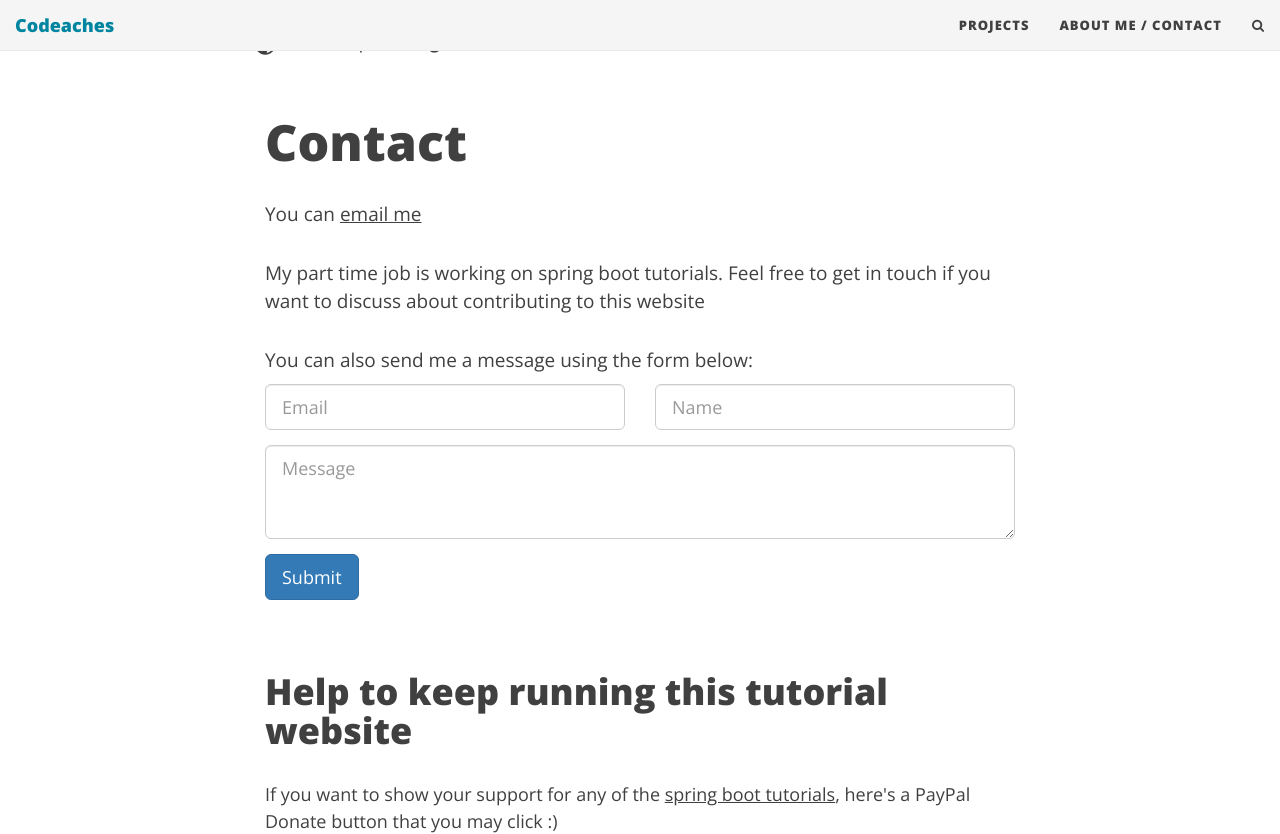
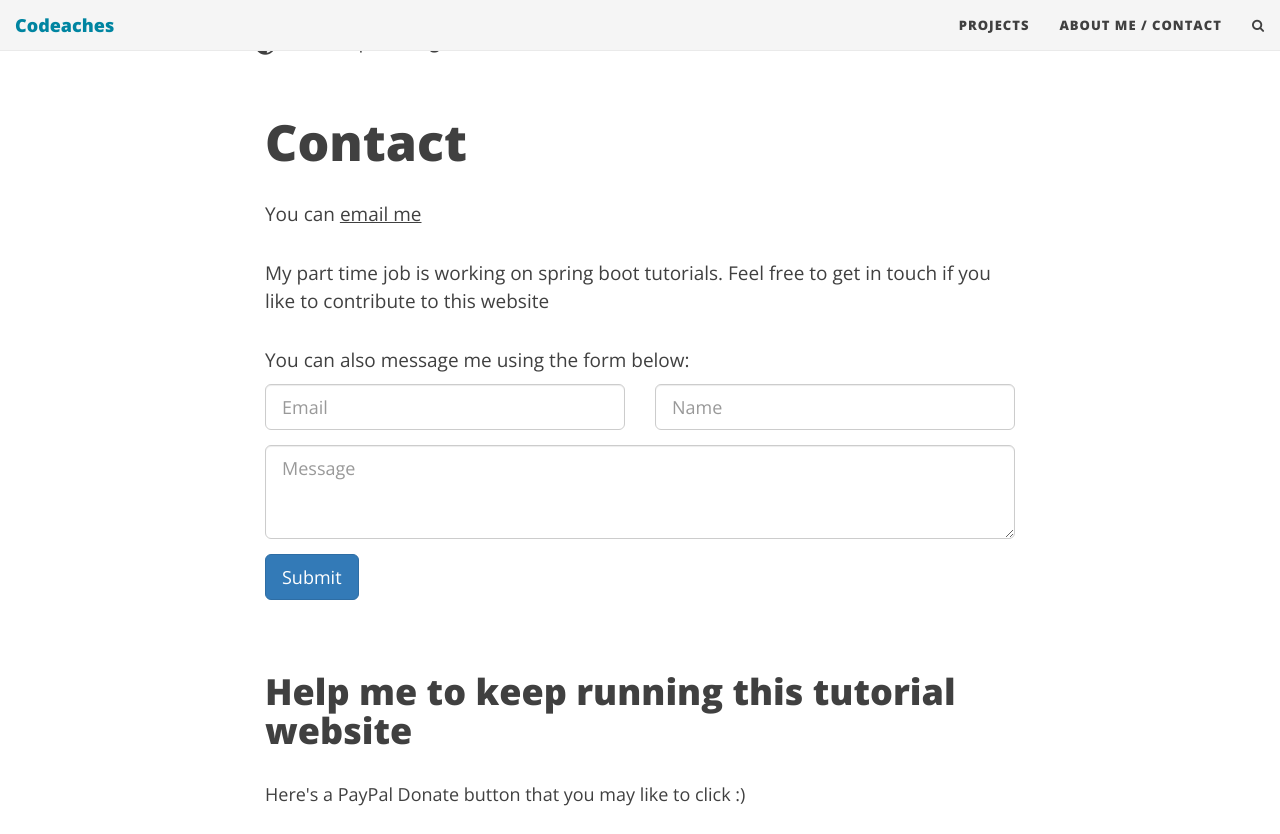
Before and after one commit to codeaches/codeaches.github.io, a Jekyll site: the page built from aboutme.html, in a window 1280 px wide and 1400 px high, scrolled down 539 px, cut to the strip 0-834 px from the top of the window. Built offline with Jekyll 4.4.1, drawn with Linux system fonts in a browser that asks for light colours; nearby versions of some CDN libraries.

Commit message:
no message

```diff
--- a/aboutme.html
+++ b/aboutme.html
@@ -47,12 +47,12 @@ css: "/css/aboutme.css"
 			me</a>
 	</p>
 	<p>My part time job is working on spring boot tutorials. Feel free
-		to get in touch if you want to discuss about contributing to this
+		to get in touch if you like to contribute to this
 		website</p>
 
 	<form action="https://formspree.io/pavan@codeaches.com" method="POST"
 		class="form" id="contact-form">
-		<p>You can also send me a message using the form below:</p>
+		<p>You can also message me using the form below:</p>
 		<div class="row">
 			<div class="col-xs-6">
 				<input type="email" name="_replyto" class="form-control input-lg"
@@ -79,10 +79,9 @@ css: "/css/aboutme.css"
 
 <div id="feed-meeee">
 	<br />
-	<h1>Help to keep running this tutorial website</h1>
+	<h1>Help me to keep running this tutorial website</h1>
 	<p>
-		If you want to show your support for any of the <a href="/projects">spring
-			boot tutorials</a>, here's a PayPal Donate button that you may click :)
+		Here's a PayPal Donate button that you may like to click :)
 	</p>
 	<!--
 	https://www.paypal.com/uk/cgi-bin/webscr?cmd=_profile-display-handler&tab_id=SELLER_PREFERENCES
```
